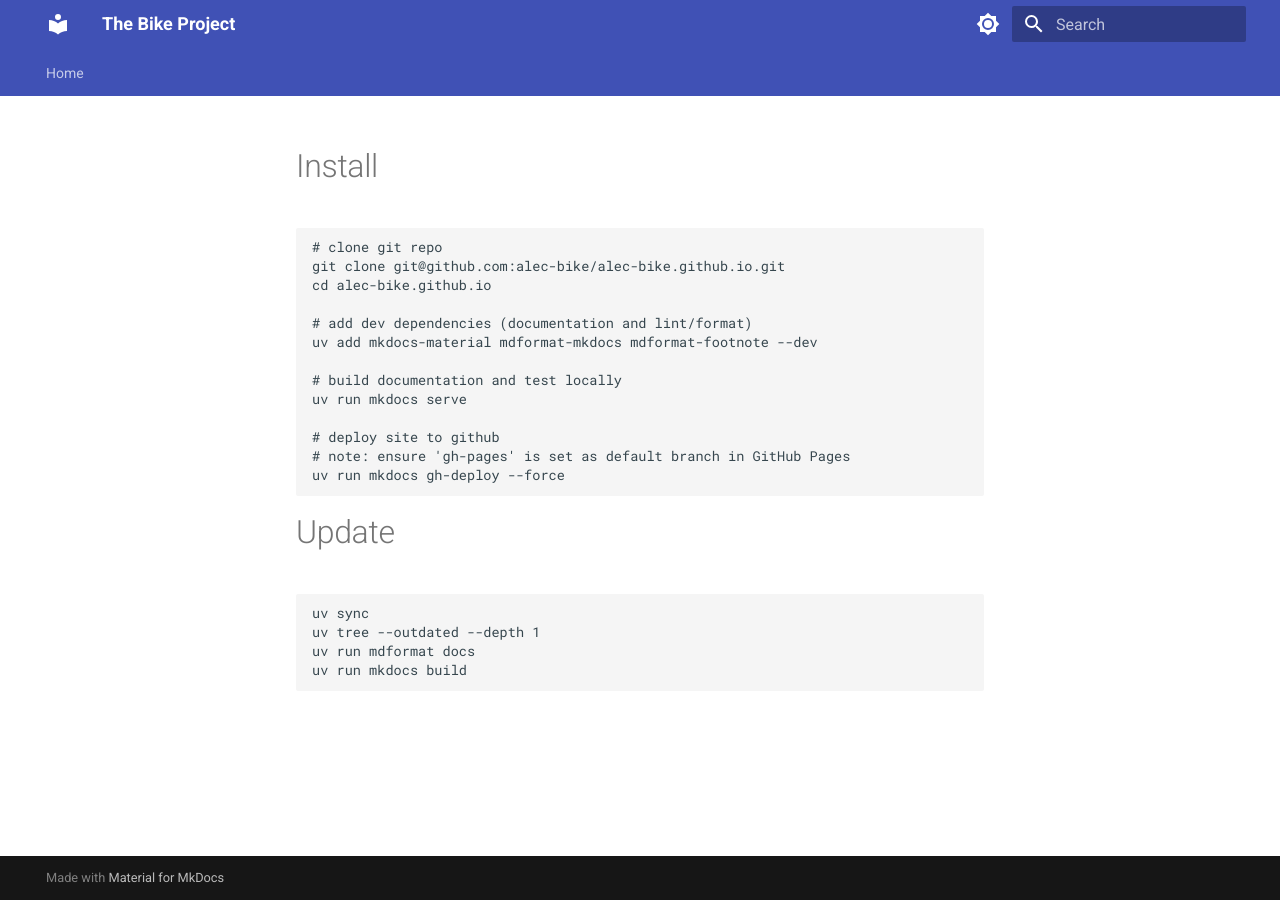
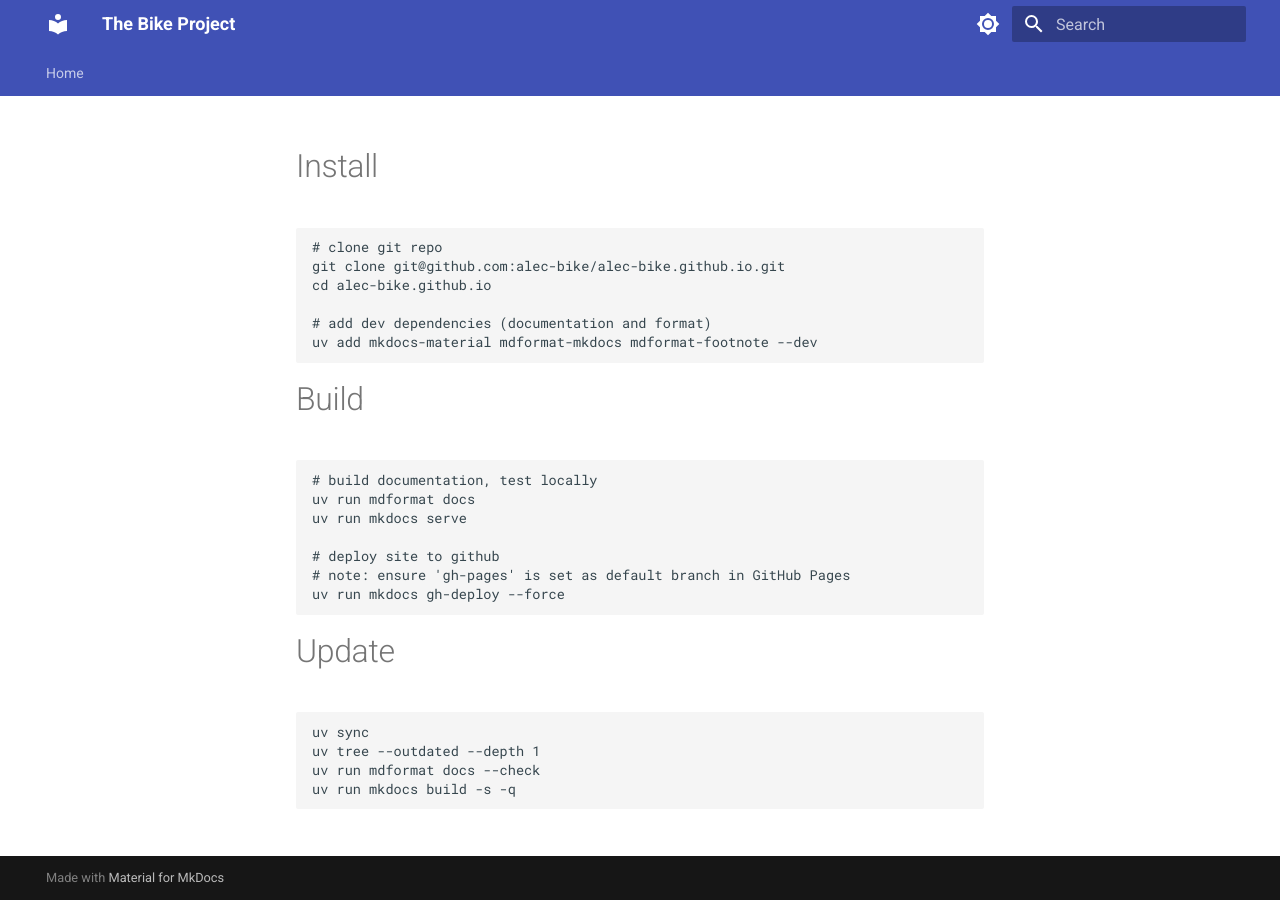
Before and after one commit to alec-bike/alec-bike.github.io, an MkDocs documentation site: the page built from docs/INSTALL.md, in a window 1280 px wide. Built offline with MkDocs 1.6.1 and Material for MkDocs 9.7.7, drawn with Linux system fonts in a browser that asks for light colours.

Commit message:
Refactor dependencies.

````diff
--- a/docs/INSTALL.md
+++ b/docs/INSTALL.md
@@ -5,10 +5,15 @@
 git clone git@github.com:alec-bike/alec-bike.github.io.git
 cd alec-bike.github.io
 
-# add dev dependencies (documentation and lint/format)
+# add dev dependencies (documentation and format)
 uv add mkdocs-material mdformat-mkdocs mdformat-footnote --dev
+```
 
-# build documentation and test locally
+# Build
+
+```zsh
+# build documentation, test locally
+uv run mdformat docs
 uv run mkdocs serve
 
 # deploy site to github
@@ -21,6 +26,6 @@ uv run mkdocs gh-deploy --force
 ```zsh
 uv sync
 uv tree --outdated --depth 1
-uv run mdformat docs
-uv run mkdocs build
+uv run mdformat docs --check
+uv run mkdocs build -s -q
 ```
````
Also changed, not shown: docs/CONFIG.md (+4 -4 lines), pyproject.toml (+2 -5 lines), 1 other file.
